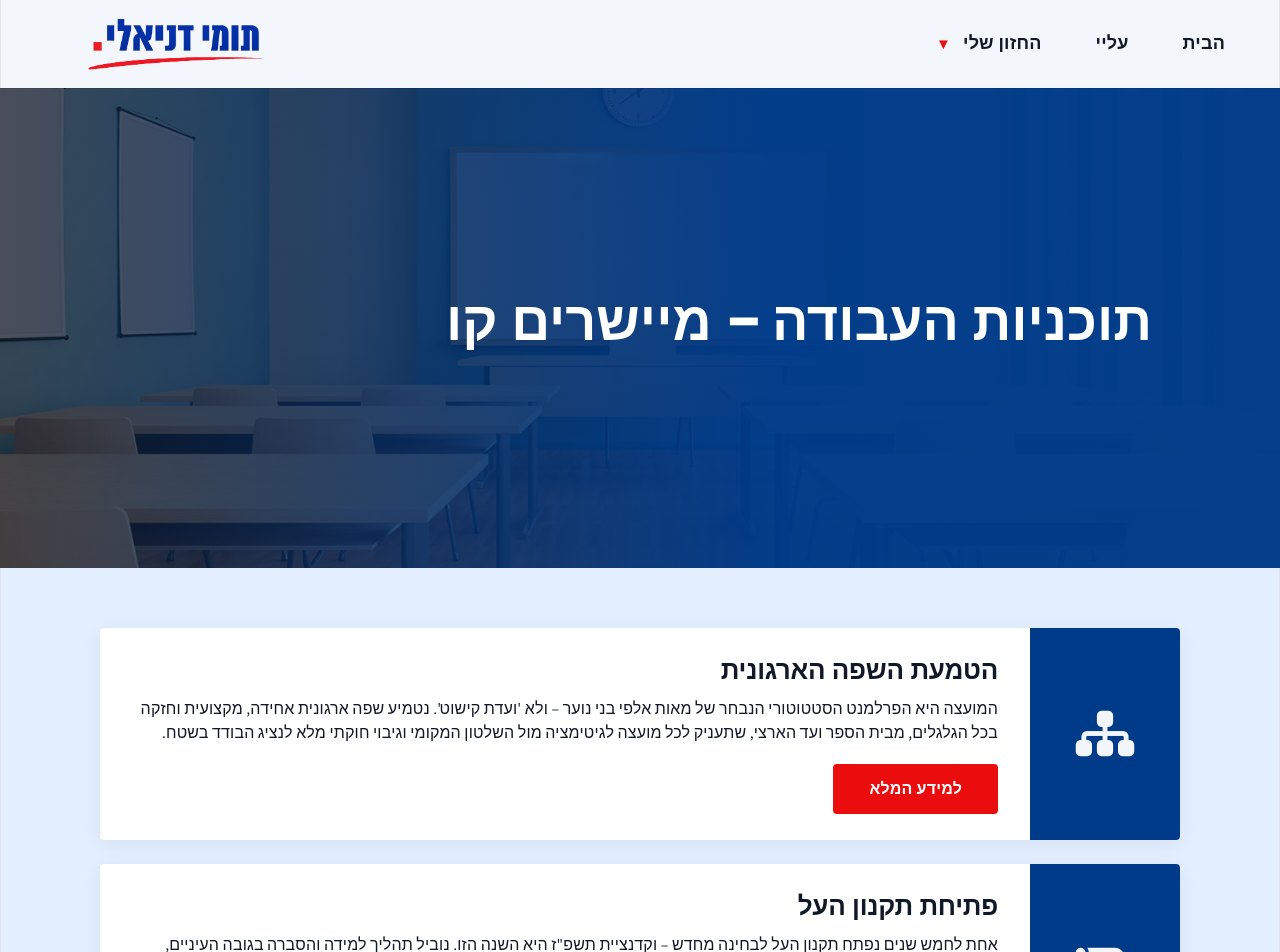
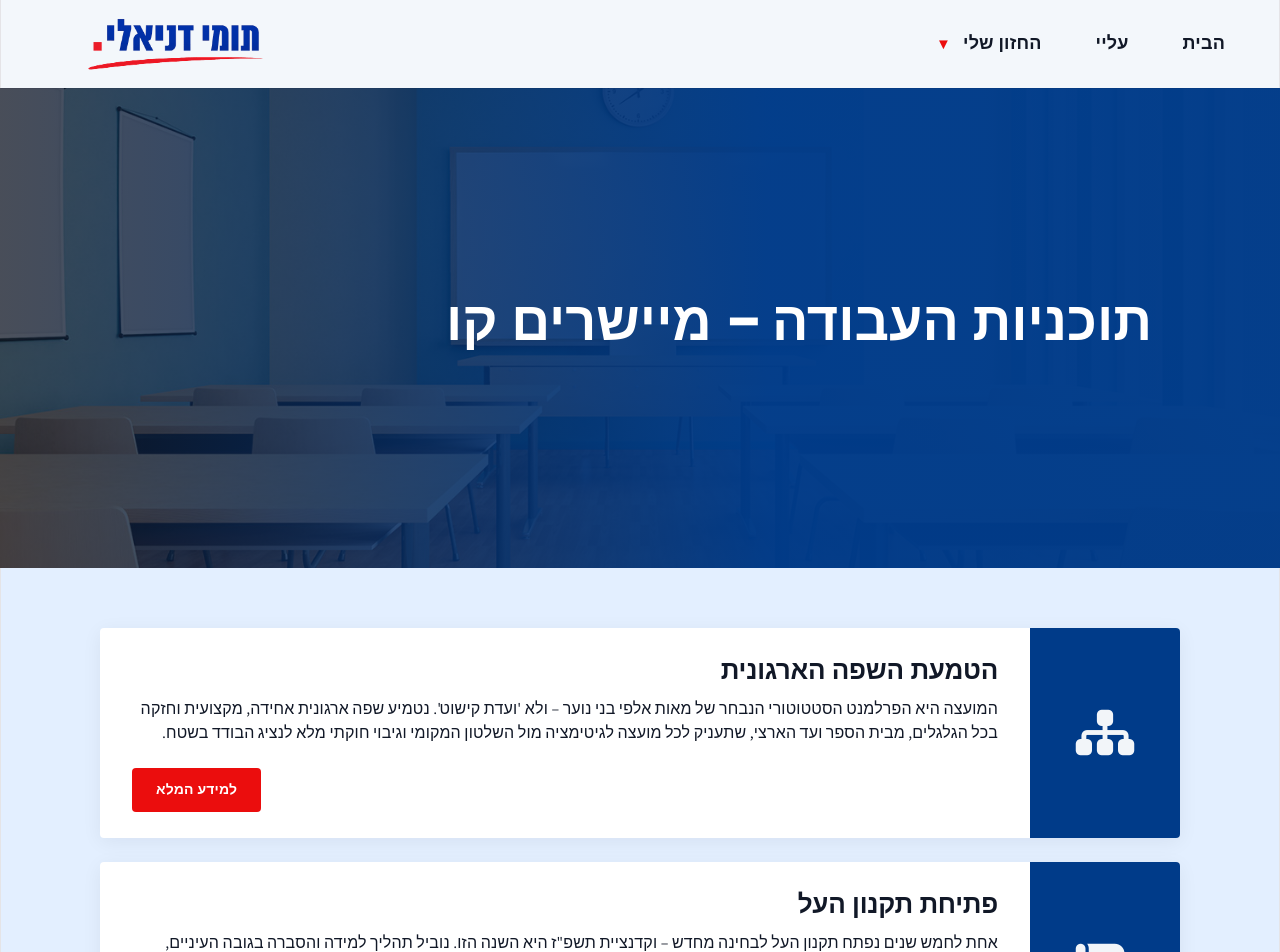
Before and after one commit to tfhsfg/tommy-danieli-website, a React (Vite) app: page /plans in a window 1280 px wide. Shown: the top 952 px of the page. Built offline with nearby package versions, Linux system fonts and the light colour scheme.

Commit message:
update button

```diff
--- a/src/pages/Plans.css
+++ b/src/pages/Plans.css
@@ -67,11 +67,11 @@
   margin: 0 0 18px 0;
 }
 
-/* אזור הכפתור - נצמד לתחתית הכרטיס ומיושר לימין (תחילת הקריאה ב-RTL) */
+/* אזור הכפתור - נצמד לתחתית הכרטיס ומיושר לשמאל (סוף השורה ב-RTL) */
 .planCardActions {
   margin-top: auto;
   display: flex;
-  justify-content: flex-start;
+  justify-content: flex-end;
 }
 
 /* כפתור "למידע המלא" האדום */
@@ -79,8 +79,8 @@
   background-color: var(--red);
   color: #ffffff;
   border: none;
-  padding: 12px 36px;
-  font-size: 16px;
+  padding: 9px 24px;
+  font-size: 14px;
   font-weight: 700;
   border-radius: 4px;
   cursor: pointer;
```
